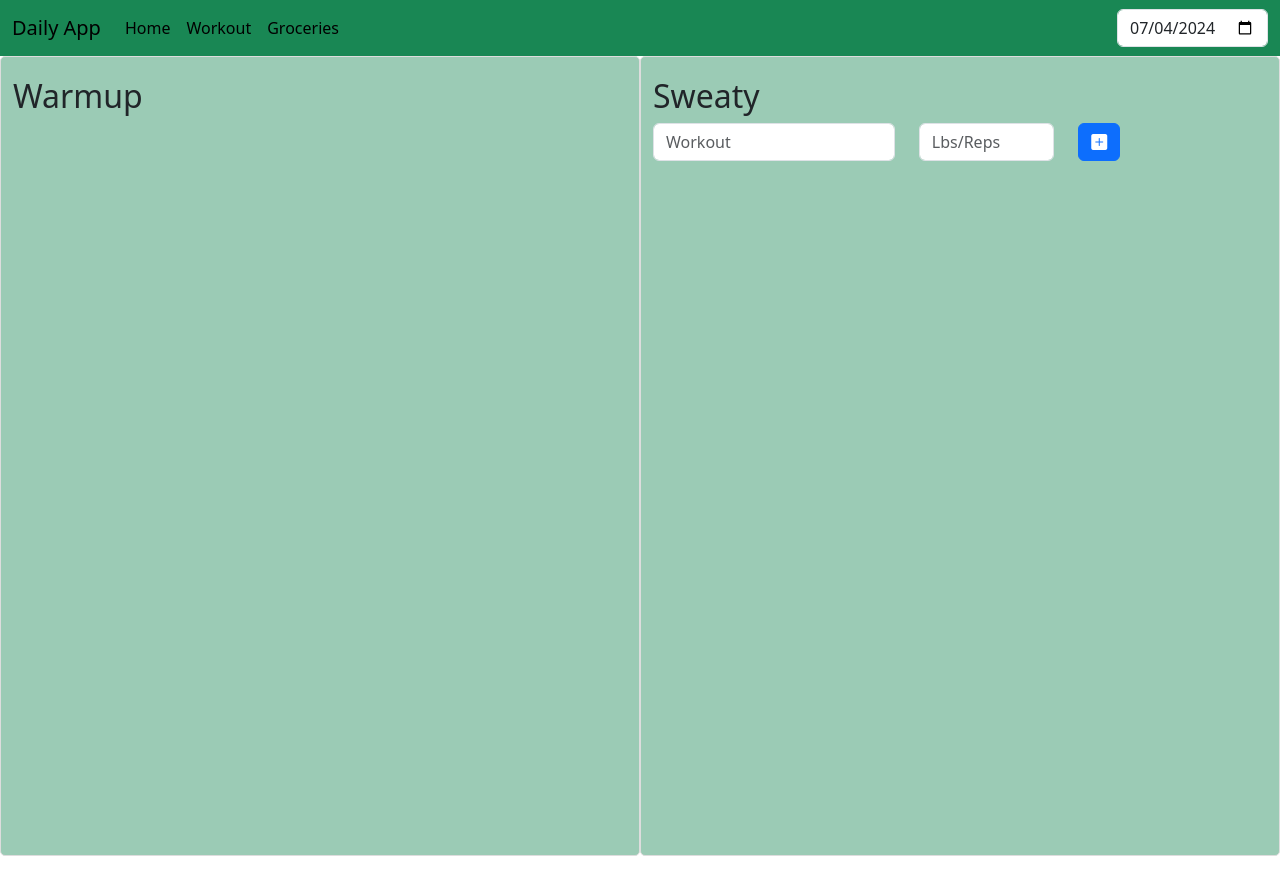
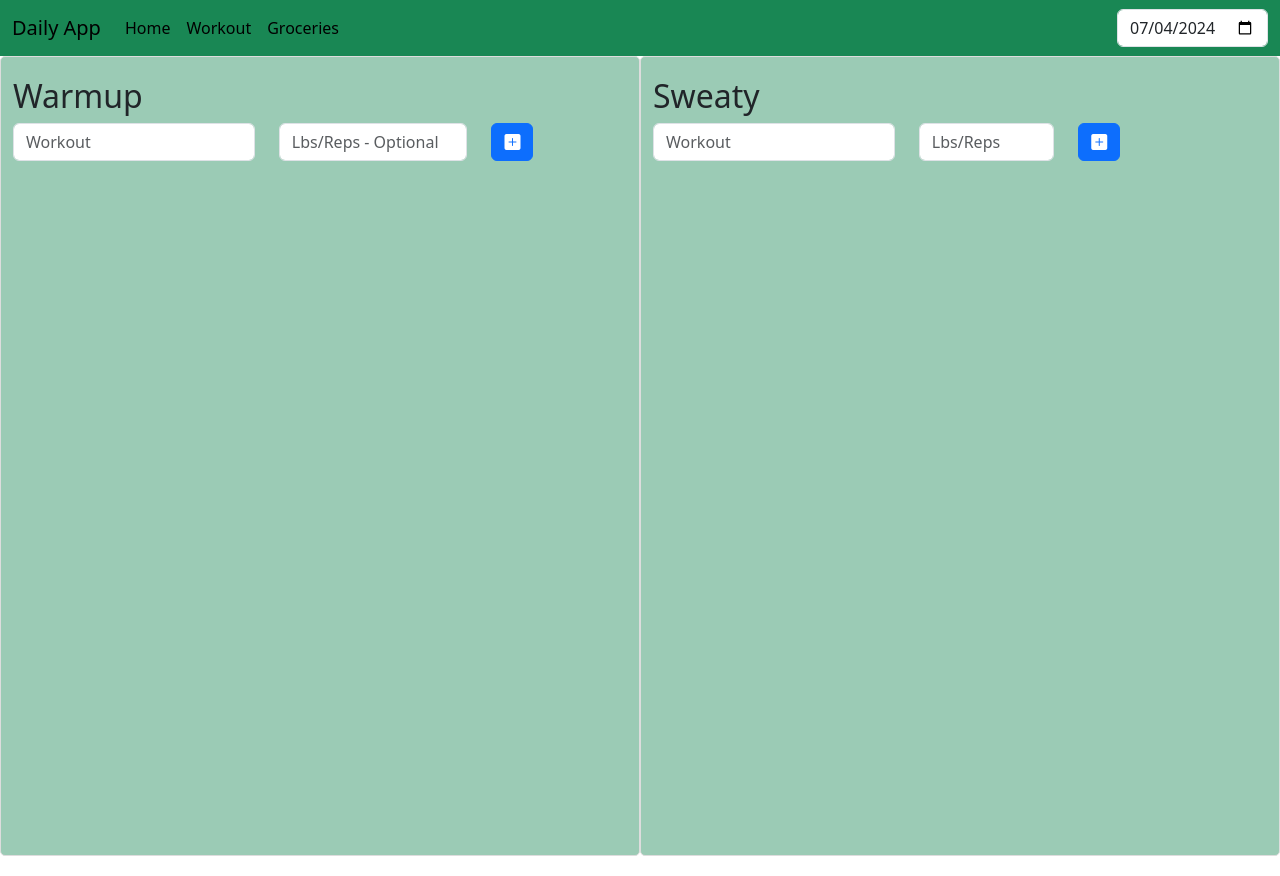
Before and after one commit to aneeshmunnam/daily-activity, a React (Create React App) app: page / in a window 1280 px wide. Both pictures are taken after a click on the link "Workout". Built offline with nearby package versions, Linux system fonts and the light colour scheme.

Commit message:
add input for workout & weight to warmup component

```diff
--- a/src/components/Warmup.js
+++ b/src/components/Warmup.js
@@ -1,5 +1,114 @@
+import { useEffect, useRef, useState } from "react"
+import TaskList from "../common/TaskList";
+
 export default function Warmup({selectedDate}) {
+
+    const workout = useRef('');
+    const weight = useRef('');
+
+    const [warmups, setWarmups] = useState([]);
+
+    useEffect(() => {
+        // const fetchSweats = async () => {
+        //     try {
+        //         const selectedWorkTasks = await db.sweatTasks.where("date").equals(selectedDate).toArray();
+        //         setSweats(selectedWorkTasks);
+        //     } catch (error) {
+        //         console.log("Error fetching items for date" +selectedDate);
+        //     }
+        // };
+        // fetchSweats();
+        console.log("date changed"+selectedDate);
+    }, [selectedDate]);
+
+    const handleWarmup = (e) => {
+        if (workout.current && workout.current.length === 0) return;
+        const warmupTask = {
+            "id": Math.floor(Math.random() * 100000) + 1,
+            "task": workout.current.value,
+            "weight": weight.current.value.length === 0  ? ' ' : weight.current.value,
+            "status": false
+        };
+        setWarmups([
+            ...warmups,
+            warmupTask
+        ]);
+        workout.current.value = "";
+        weight.current.value = "";
+        console.log(warmups);
+        e.preventDefault();
+    };
+
+    const handleWorkoutStatus = (id) => {
+        setWarmups(warmups.map((task) => {
+            if (task.id === id) {
+                // db.sweatTasks.update(id, {
+                //     status: !task.status
+                // });
+                task.status = !task.status;
+                return task;
+            } else {
+                return task;
+            }
+        }));
+    }
+
+    const handleDeleteWorkoutTask = (id) => {
+        // await db.sweatTasks.delete(id);
+        setWarmups(warmups.filter(task => task.id !== id));
+    }
+
+    const handleEditWorkoutTask = (editTask) => {
+        setWarmups(warmups.map((task) => {
+            if (task.id === editTask.id) {
+                if (task.task !== editTask.task) {
+                    // db.sweatTasks.update(task.id, {
+                    //     task: editTask.task
+                    // });
+                    task.task=editTask.task;
+                }
+                if (task.weight !== editTask.weight) {
+                    // db.sweatTasks.update(task.id, {
+                    //     weight: editTask.weight
+                    // });
+                    task.weight = editTask.weight;
+                }
+                return task;
+            } else {
+                return task;
+            }
+        }));
+    }
+
     return (
-        <h2>Warmup</h2>
+        <div>
+            <h2>Warmup</h2>
+            <div className="row">
+                <div className="col-5">
+                    <input type="text"
+                    key="workout"
+                    className="form-control"
+                    ref={workout}
+                    placeholder="Workout" />
+                </div>
+                <div className="col-4">
+                    <input type="text"
+                    key="weight"
+                    ref={weight}
+                    className="form-control"
+                    placeholder="Lbs/Reps - Optional" />
+                </div>
+                <div className="col">
+                    <button className="btn btn-primary" onClick={handleWarmup}>
+                        <i className="bi bi-plus-square-fill"></i>
+                    </button>
+                </div>
+            </div>
+            <br />
+            <TaskList tasks={warmups}
+                    handleStatus={handleWorkoutStatus}
+                    handleDeleteTask={handleDeleteWorkoutTask}
+                    handleEditTask={handleEditWorkoutTask} />
+        </div>
     )
 }
```
